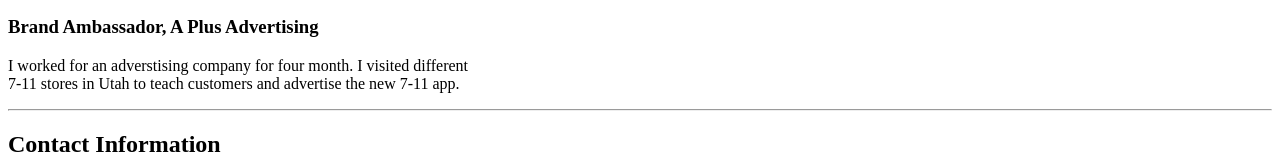
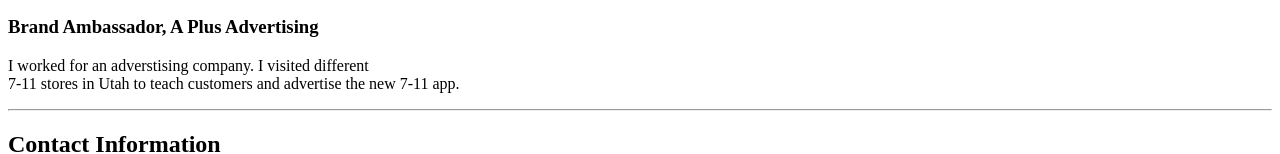
Before and after one commit to hutchingsForNow/Portfolio, a plain HTML site: page index.html in a window 1280 px wide. Shown: the part 401-555 px from the top of the page. Drawn offline with Linux system fonts and the light colour scheme.

Commit message:
Small change

```diff
--- a/index.html
+++ b/index.html
@@ -16,7 +16,7 @@
 		<h3>Technician, BYU Provo, Utah</h3>
 		<p>As a technician for BYU, I build the rooms and systems that allow the <br/>production team to broadcast university events.</p>
 		<h3>Brand Ambassador, A Plus Advertising</h3>
-		<p>I worked for an adverstising company for four month. I visited different <br/>7-11 stores in Utah to teach customers and advertise the new 7-11 app.</p>
+		<p>I worked for an adverstising company. I visited different <br/>7-11 stores in Utah to teach customers and advertise the new 7-11 app.</p>
 		<hr/><h2>Contact Information</h2>
 		<p>Email: Reagan.Hutchings@gmail.com<br/> Phone: (909) 689-7101 <br/> <a href='https://www.linkedin.com/in/reagan-hutchings-157a031a8/'>LinkedIn Profile</a></p>
 	</body>
```
